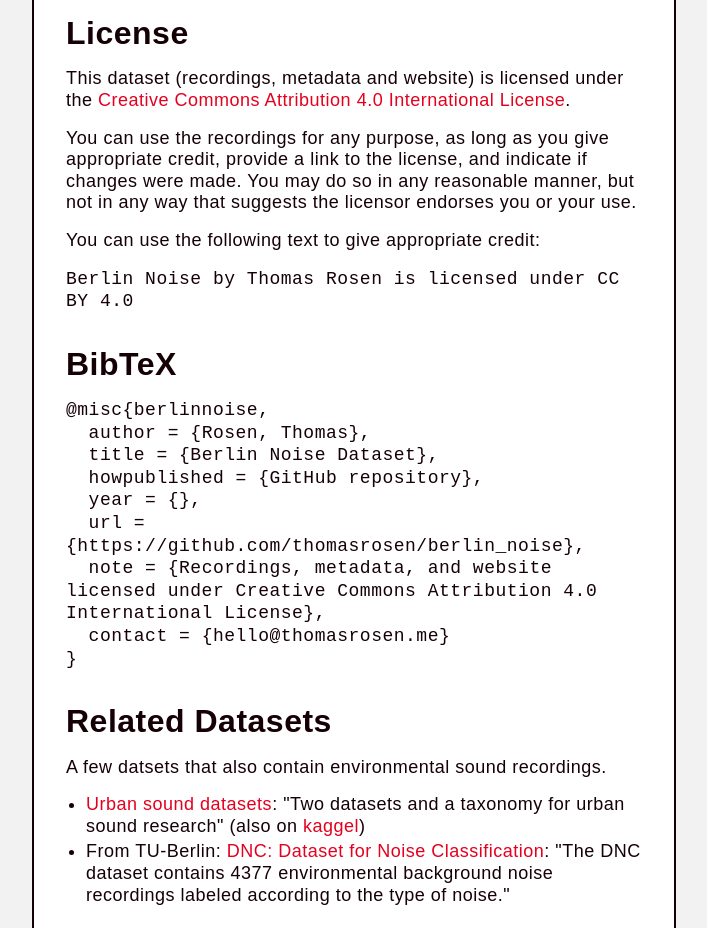
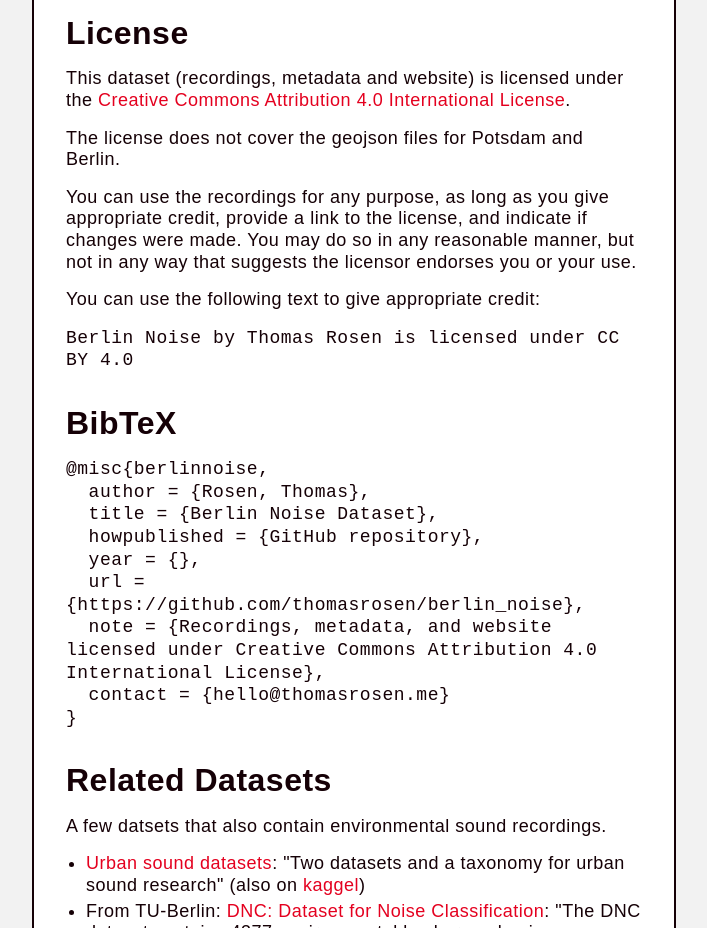
Before and after one commit to thomasrosen/berlin_noise, a website: page website/template.html in a window 1280 px wide. Shown: the part 1200-2128 px from the top of the page, without its empty margins (286-993 px from the left). Drawn offline with Linux system fonts and the light colour scheme.

Commit message:
license information

```diff
--- a/website/template.html
+++ b/website/template.html
@@ -211,6 +211,8 @@
 
       <p>This dataset (recordings, metadata and website) is licensed under the <a href="http://creativecommons.org/licenses/by/4.0/" data-umami-event="license-clicked">Creative Commons Attribution 4.0 International License</a>.</p>
 
+      <p>The license does not cover the geojson files for Potsdam and Berlin.</p>
+
       <p>You can use the recordings for any purpose, as long as you give appropriate credit, provide a link to the license, and indicate if changes were made. You may do so in any reasonable manner, but not in any way that suggests the licensor endorses you or your use.</p>
 
       <p>You can use the following text to give appropriate credit:</p>
```
